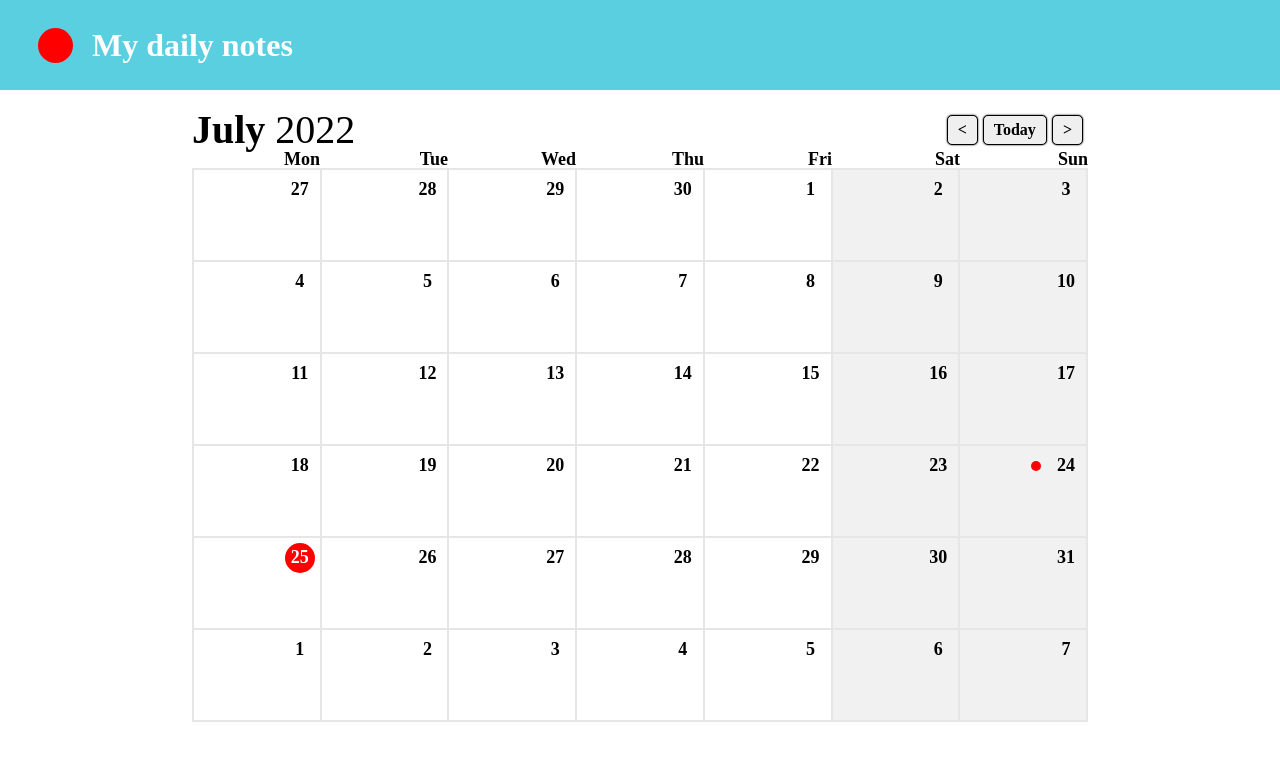
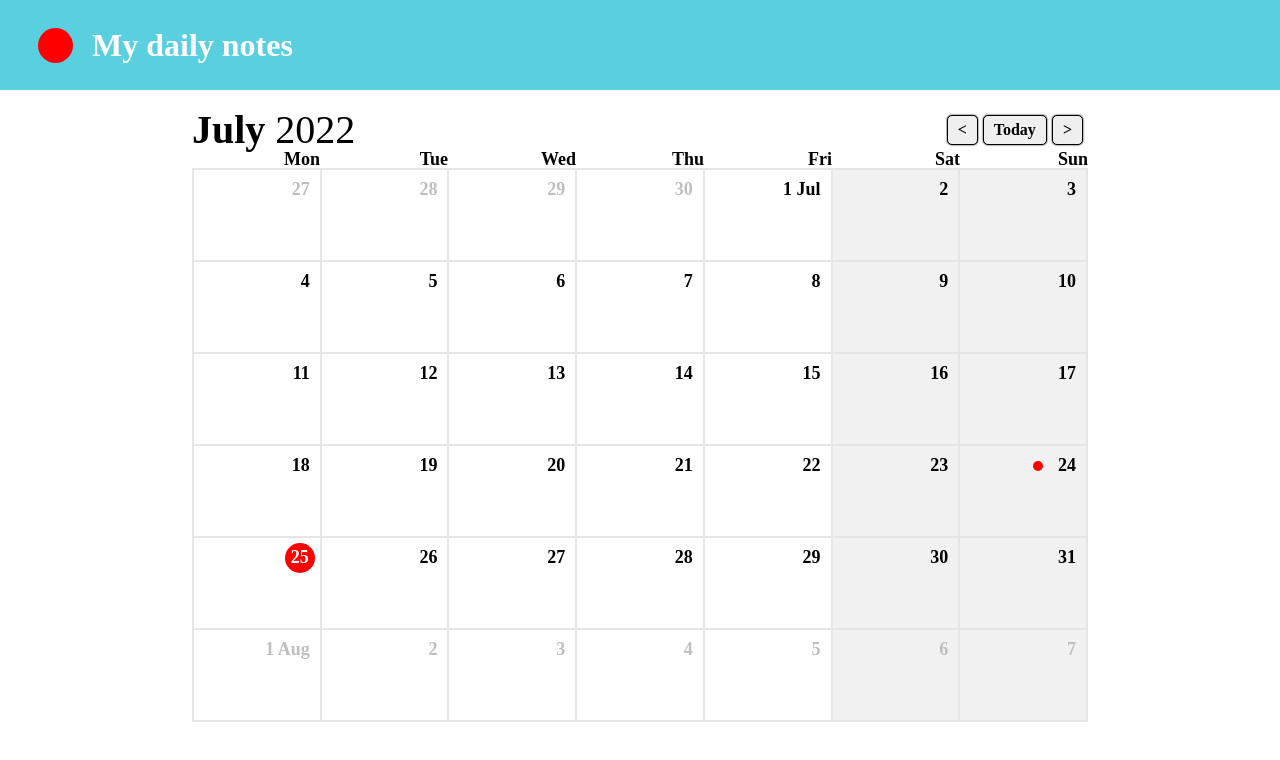
Before and after one commit to popensislam/zeonCalendar, a React (Create React App) app: page / in a window 1280 px wide. Shown: the top 760 px of the page. Built offline with nearby package versions, Linux system fonts and the light colour scheme.

Commit message:
Выделение данного месяца и надпись месяца каждого первого числа

```diff
--- a/src/App.js
+++ b/src/App.js
@@ -10,12 +10,13 @@ import ModalAdd from './components/UI/ModalAdd';
 function App() {
   const [active, setActive] = useState(false)
 
-  moment.updateLocale('en', { week: { dow: 1 } })
+  // moment.updateLocale('en', { week: { dow: 0 } })
   const [today, setToday] = useState(moment())
-  const startDay = today.clone().startOf('month').startOf('week').subtract(1, 'day')
+  const startDay = today.clone().startOf('month').startOf('week')
   const currentMonth = today.clone().format('MMMM')
   const currentYear = today.clone().format('YYYY')
   const currentDay = moment().clone()
+  const flexibleCurrentMonth = today.clone()
   const day = startDay.clone()
   const daysArray = [...Array(42)].map(() => day.add(1, 'day').clone())
 
@@ -40,9 +41,13 @@ function App() {
           handleThisMonth={handleThisMonth}
         />
         <DaysOfWeek />
-        <GridCalendar daysArray={daysArray} currentDay={currentDay} setActive={setActive}/>
+        <GridCalendar
+          flexibleCurrentMonth={flexibleCurrentMonth}
+          daysArray={daysArray}
+          currentDay={currentDay}
+          setActive={setActive} />
       </div>
-      <ModalAdd setActive={setActive} active={active}/>
+      <ModalAdd setActive={setActive} active={active} />
     </div>
   );
 }
--- a/src/App.scss
+++ b/src/App.scss
@@ -108,10 +108,12 @@
           position: relative;
           background-color: transparent;
           height: 30px;
-          width: 30px;
           border-radius: 100%;
           text-align: center;
           padding: 5px;
+        }
+        .isNotCurrentMonth {
+          color: #BDBEBD;
         }
 
         .active{
--- a/src/components/GridCalendar.jsx
+++ b/src/components/GridCalendar.jsx
@@ -1,10 +1,10 @@
 import { useDispatch, useSelector } from "react-redux";
 import { getSelectedData } from "../store/reducers/planReducer";
+import moment from 'moment'
 
-const GridCalendar = ({ daysArray, currentDay, setActive }) => {
-    const {plans} = useSelector(state => state.plan)
+const GridCalendar = ({ daysArray, currentDay, setActive, flexibleCurrentMonth }) => {
+    const { plans } = useSelector(state => state.plan)
     const dispatch = useDispatch()
-
     const modalToAdd = (day) => {
         setActive(true)
         dispatch(getSelectedData(day))
@@ -16,13 +16,23 @@ const GridCalendar = ({ daysArray, currentDay, setActive }) => {
                     <div className={day.isoWeekday() == 6 || day.isoWeekday() == 7 ? "grid-item weekend" : "grid-item"} key={day.format('DD-MM-YYYY')}>
                         <div className={
                             plans.find(item => item.data == day.format('DD MMM YYYY'))
-                            ?
+                                ?
                                 'red-circle'
-                            :
+                                :
                                 ''
                         }></div>
-                        <p onClick={() => modalToAdd(day.format('DD MMM YYYY'))} className={currentDay.format('DD-MM-YYYY') == day.format('DD-MM-YYYY') ? "active" : ''}>
-                            {day.format('D')}
+                        <p
+                            onClick={() => modalToAdd(day.format('DD MMM YYYY'))}
+                            className={currentDay.format('DD-MM-YYYY') == day.format('DD-MM-YYYY') ? "active" : ''}
+                            style={flexibleCurrentMonth.format('MM') != day.format('MM') ? { color: '#BDBEBD' } : {}}
+                        >
+                            {
+                                day.format('D') == 1
+                                    ?
+                                    day.format('D MMM')
+                                    :
+                                    day.format('D')
+                            }
                         </p>
                     </div>
                 )}
```
